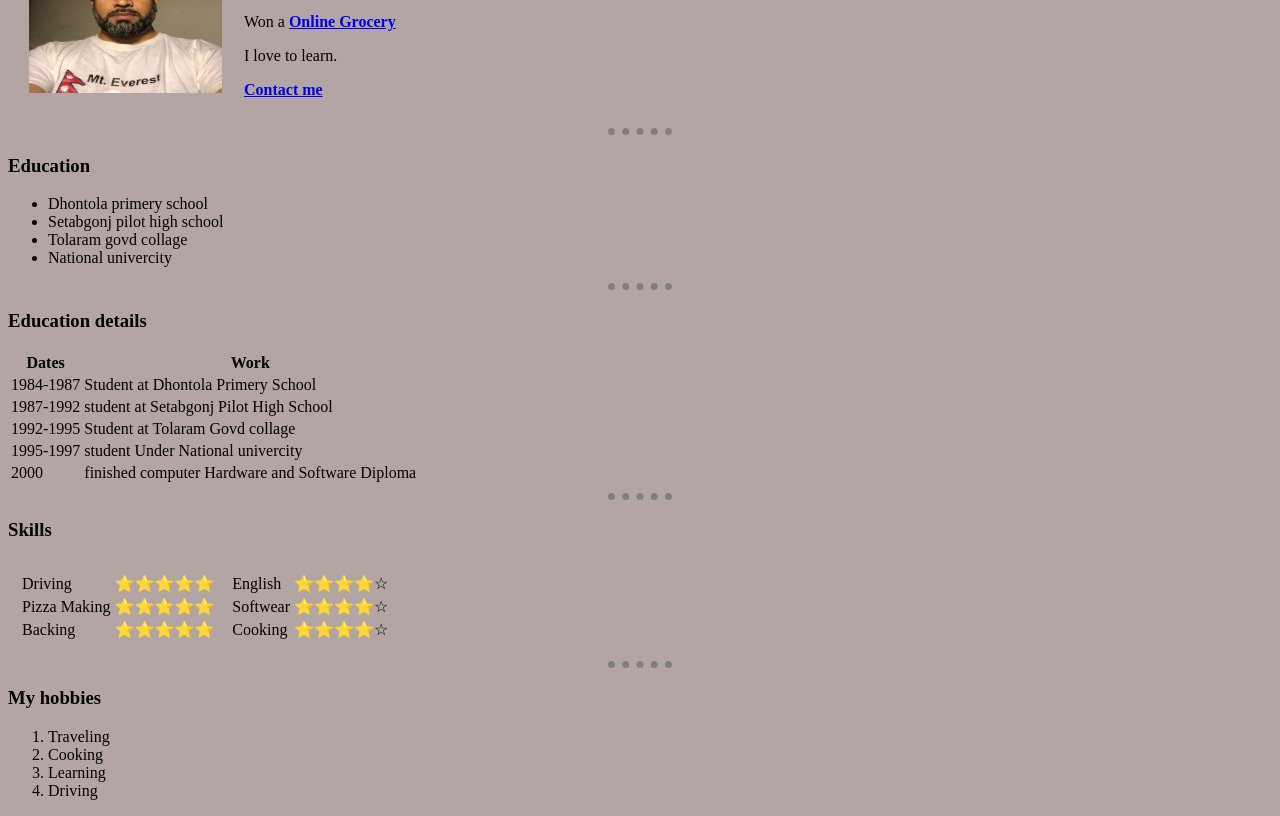
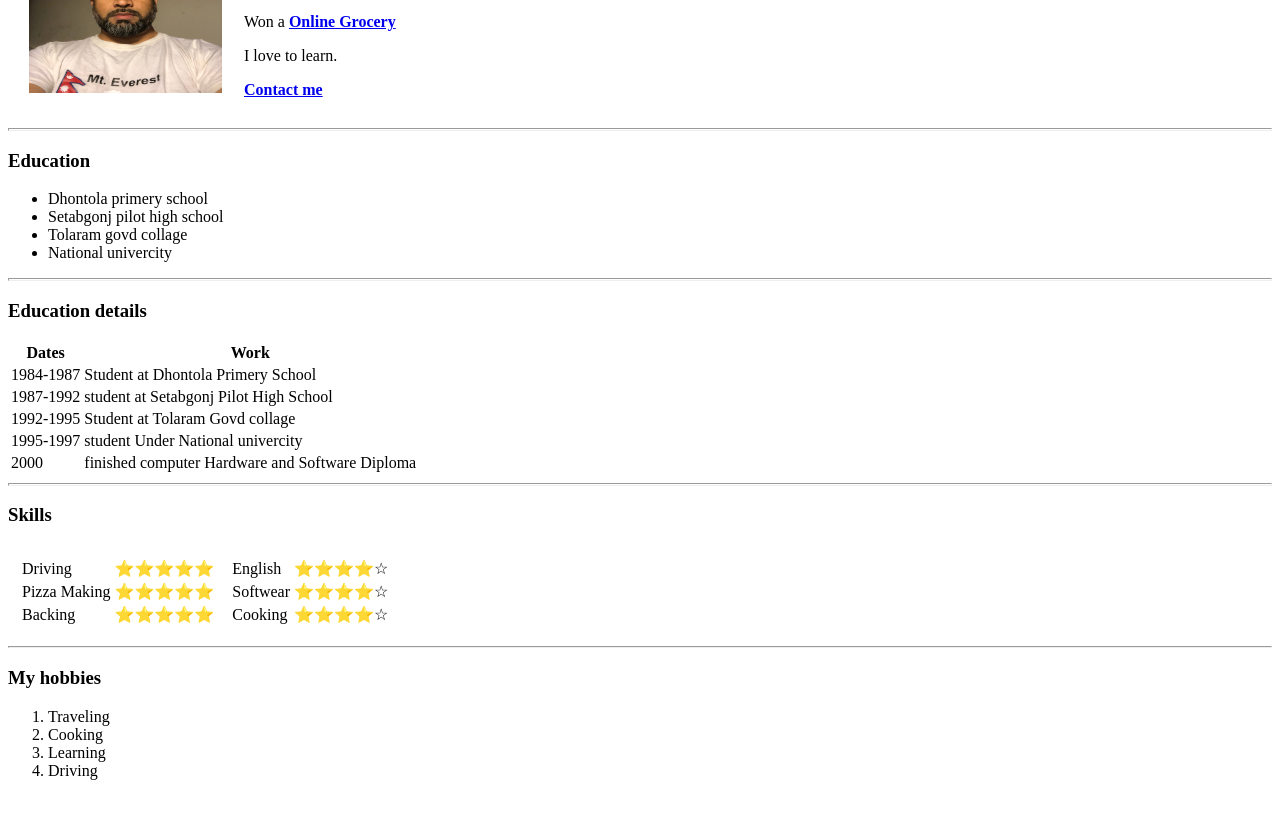
Before and after one commit to mdislampro/cv, a plain HTML site: page index.html in a window 1280 px wide. Shown: the part 130-946 px from the top of the page. Drawn offline with Linux system fonts and the light colour scheme.

Commit message:
Update index.html

```diff
--- a/index.html
+++ b/index.html
@@ -5,18 +5,7 @@
   <meta charset="utf-8">
   <title>Bibu's personal site</title>
 </head>
-  <style>
-    body {
-      background-color: #b4a5a5;
-    }
-    hr {
 
-      border-style: dotted none none;
-
-      border-width: 7px;
-      border-color: grey;
-      width: 5%;
-    }
 
   </style>
 
```
